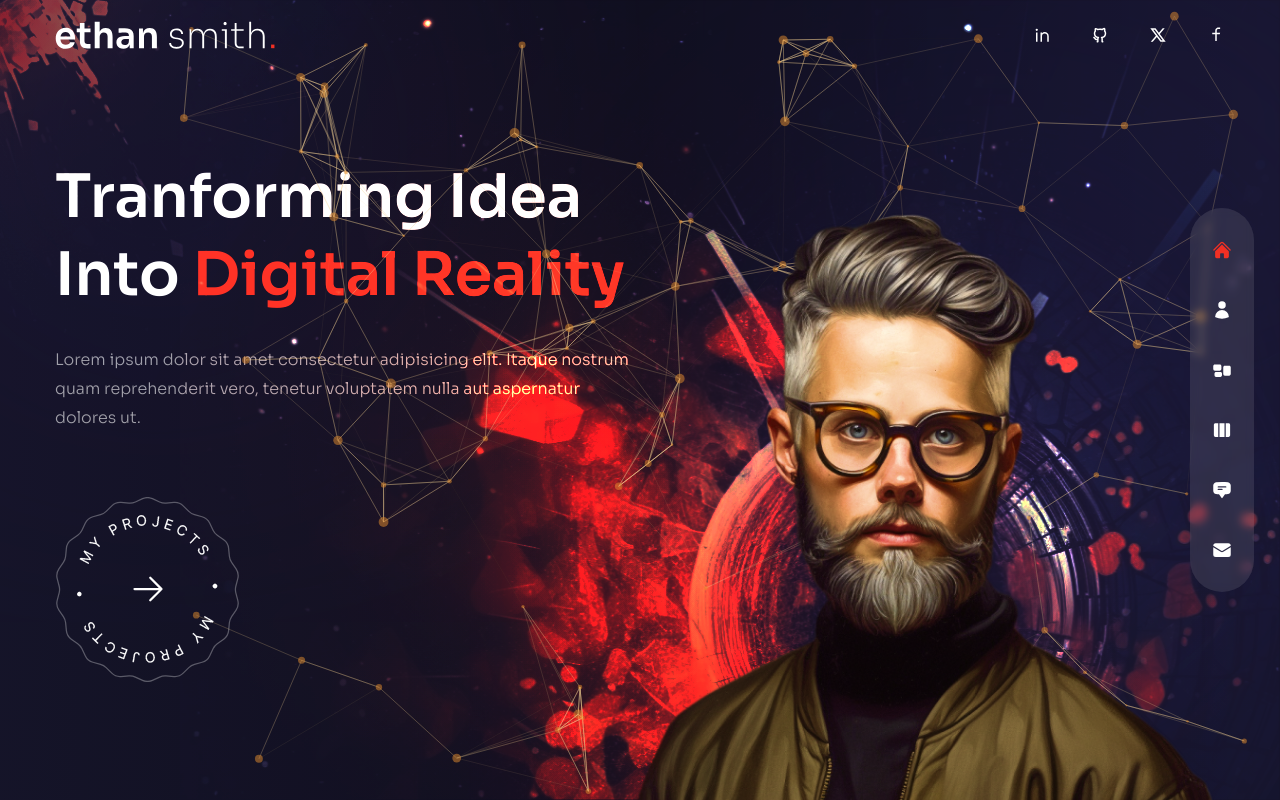
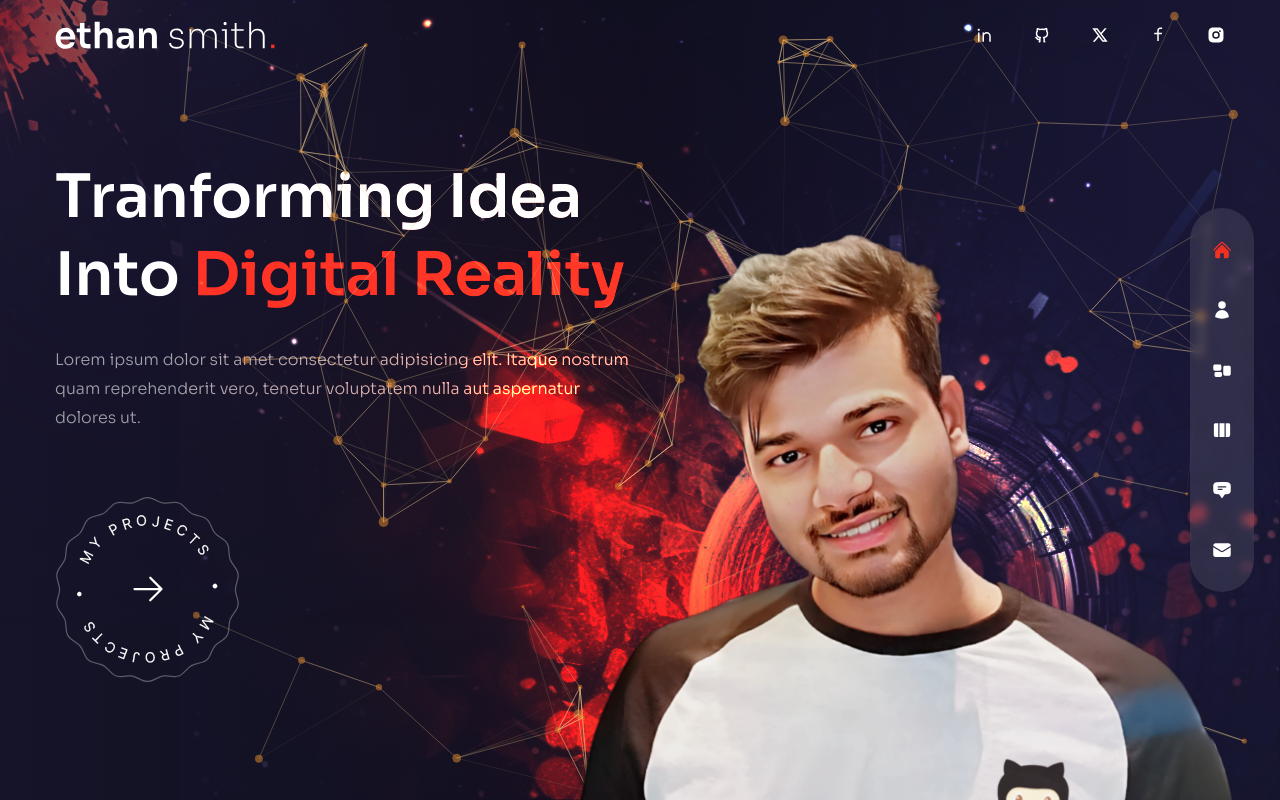
Before and after one commit to Shivam798/Portfolio, a Next.js app: page / in a window 1280 px wide. Built offline with nearby package versions, Linux system fonts and the light colour scheme.

Commit message:
Social links and avatar updated

```diff
--- a/components/Avatar.js
+++ b/components/Avatar.js
@@ -2,7 +2,7 @@ import Image from 'next/image'
 const Avatar = () => {
   return <div className='hidden xl:flex xl:max-w-none '>
     <Image
-      src={'/avatar.png'}
+      src={'/myavatar.png'}
       width={700}
       height={600}
       alt=''
--- a/components/Socials.js
+++ b/components/Socials.js
@@ -1,22 +1,26 @@
 import Link from 'next/link'
-import { RiLinkedinLine, RiGithubLine, RiTwitterXLine ,RiFacebookLine } from 'react-icons/ri';
+import { RiLinkedinLine, RiGithubLine, RiTwitterXLine ,RiFacebookLine ,RiInstagramFill} from 'react-icons/ri';
 
 const socials = [
   {
-    link: "www.google.com",
+    link: "https://www.linkedin.com/in/shivam-baghel-8a964b177/",
     icon:  RiLinkedinLine
   },
   {
-    link: "www.google.com",
+    link: "https://github.com/Shivam798",
     icon:  RiGithubLine
   },
   {
-    link: "www.google.com",
+    link: "https://twitter.com/ShivamBaghel_98",
     icon:  RiTwitterXLine
   },
   {
-    link: "www.google.com",
+    link: "https://www.facebook.com/shivam.baghel.5030927",
     icon:  RiFacebookLine
+  },
+  {
+    link: "https://www.instagram.com/anonymous.luffy",
+    icon:  RiInstagramFill
   },
 ]
 
@@ -25,7 +29,7 @@ const Socials = () => {
     <div className='flex items-center gap-x-10 text-lg'>
       {socials.map((item, index) => {
         return (
-          <Link key={index} href={item.link} className='hover:text-accent transition-all duration-300 '>
+          <Link key={index} target="_blank" href={item.link} className='hover:text-accent transition-all duration-300 '>
             <item.icon  />
           </Link>
         )
--- a/pages/about/index.js
+++ b/pages/about/index.js
@@ -100,14 +100,6 @@ const About = () => {
   const [index, setIndex] = useState(0)
   return <div className="h-full bg-primary/30 py-32 text-center xl:text-left">
     <Circles />
-    <motion.div
-      variants={fadeIn('right', 0.2)}
-      initial='hidden'
-      animate='show'
-      exit='hidden'
-      className="hidden xl:flex absolute bottom-0 -left-[370px]">
-      <Avatar />
-    </motion.div>
     <div className="container mx-auto h-full flex flex-col items-center xl:flex-row gap-x-6">
       <div className="flex-1 flex flex-col justify-center">
         <motion.h2
```
Also changed, not shown: public/myavatar.png (added).
